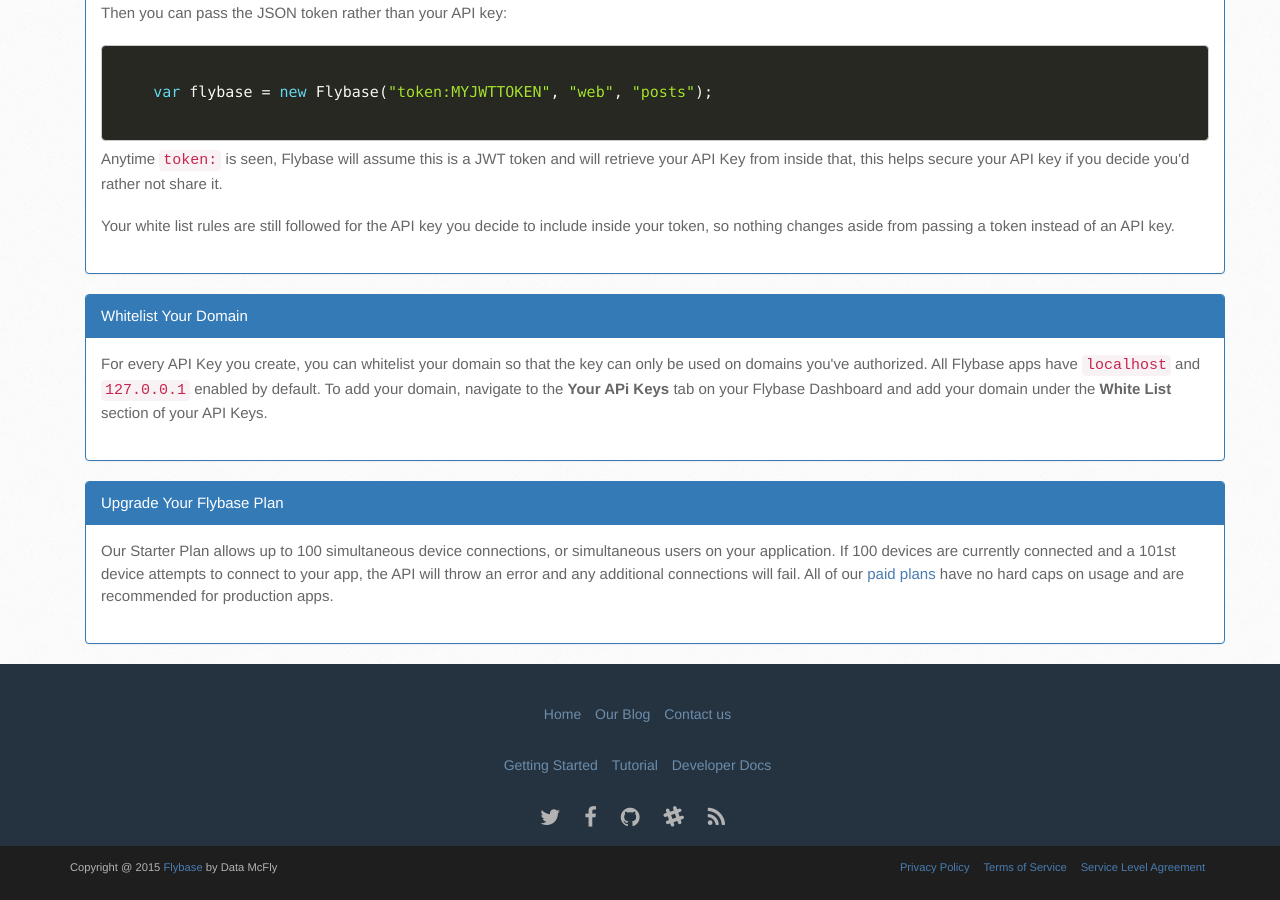
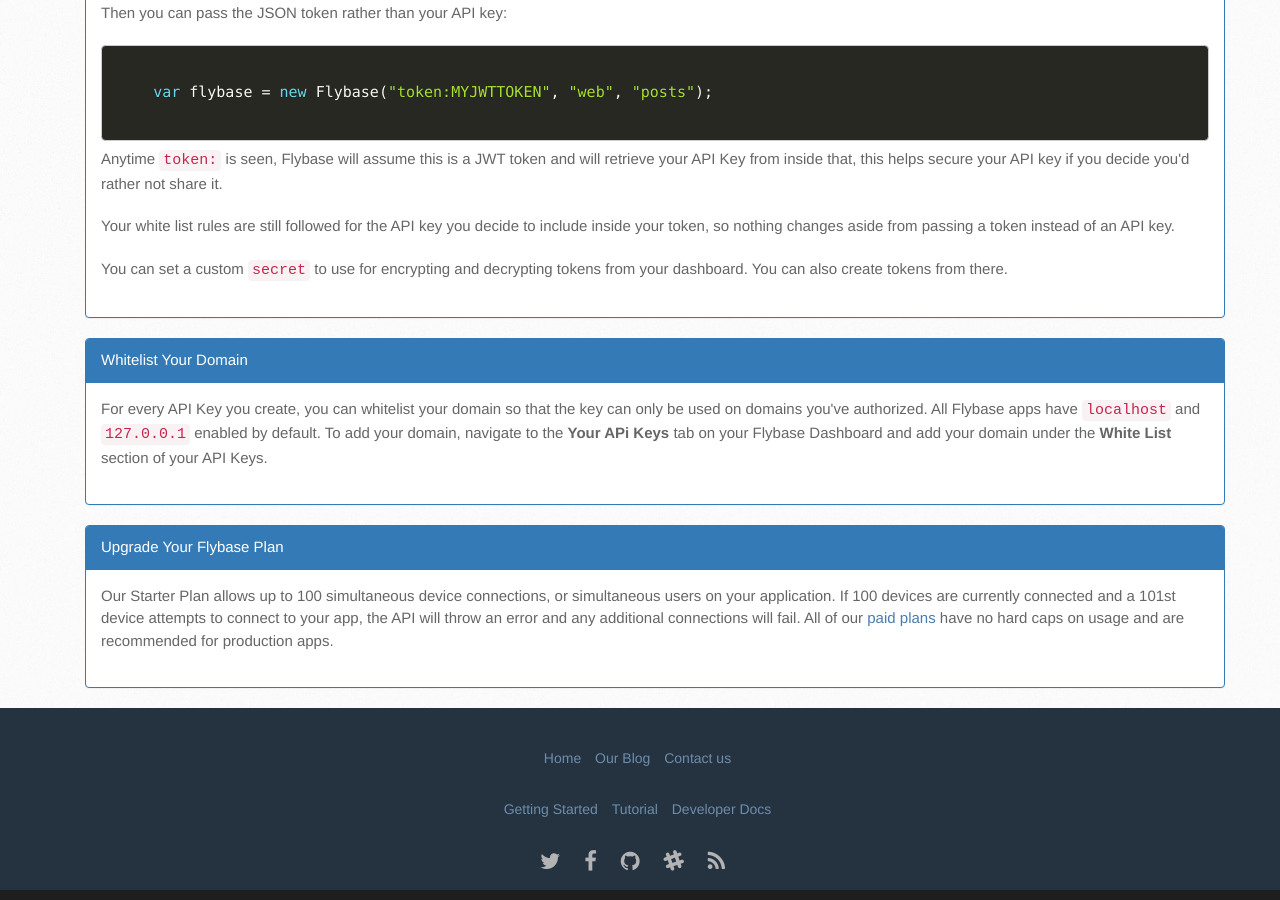
Before and after one commit to flybaseio/Docs, a Jekyll site: the page built from web/guide/deploy.html, in a window 1280 px wide and 900 px high, scrolled down 994 px. Built offline with Jekyll 4.4.1, drawn with Linux system fonts in a browser that asks for light colours; nearby versions of some CDN libraries.

Commit message:
reading data

```diff
--- a/web/guide/deploy.html
+++ b/web/guide/deploy.html
@@ -49,6 +49,8 @@
 			<p>Anytime <code>token:</code> is seen, Flybase will assume this is a JWT token and will retrieve your API Key from inside that, this helps secure your API key if you decide you'd rather not share it.</p>
 
 			<p>Your white list rules are still followed for the API key you decide to include inside your token, so nothing changes aside from passing a token instead of an API key.</p>
+
+			<p>You can set a custom <code>secret</code> to use for encrypting and decrypting tokens from your dashboard. You can also create tokens from there.</p>
 		</div>
 	</div>
 
```
